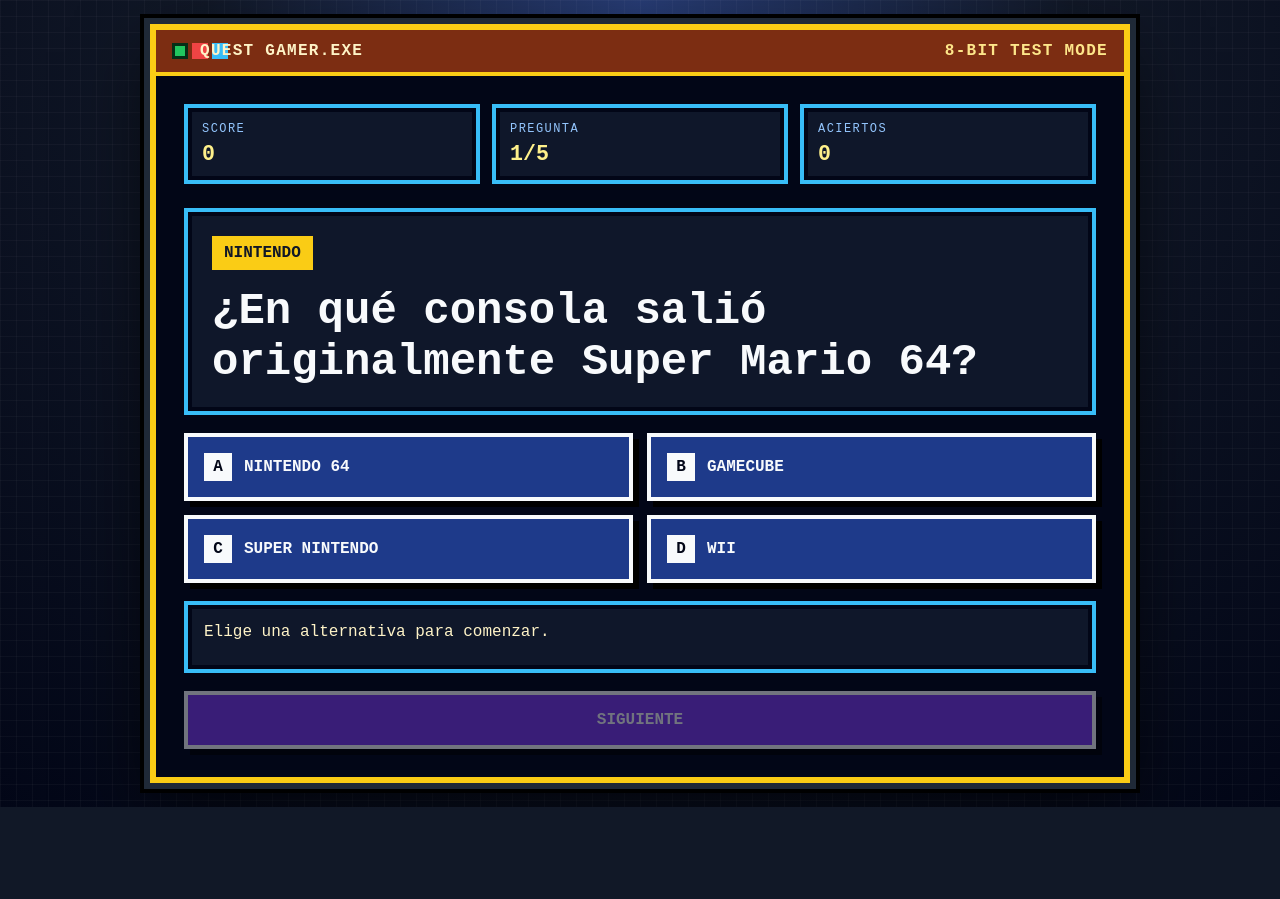
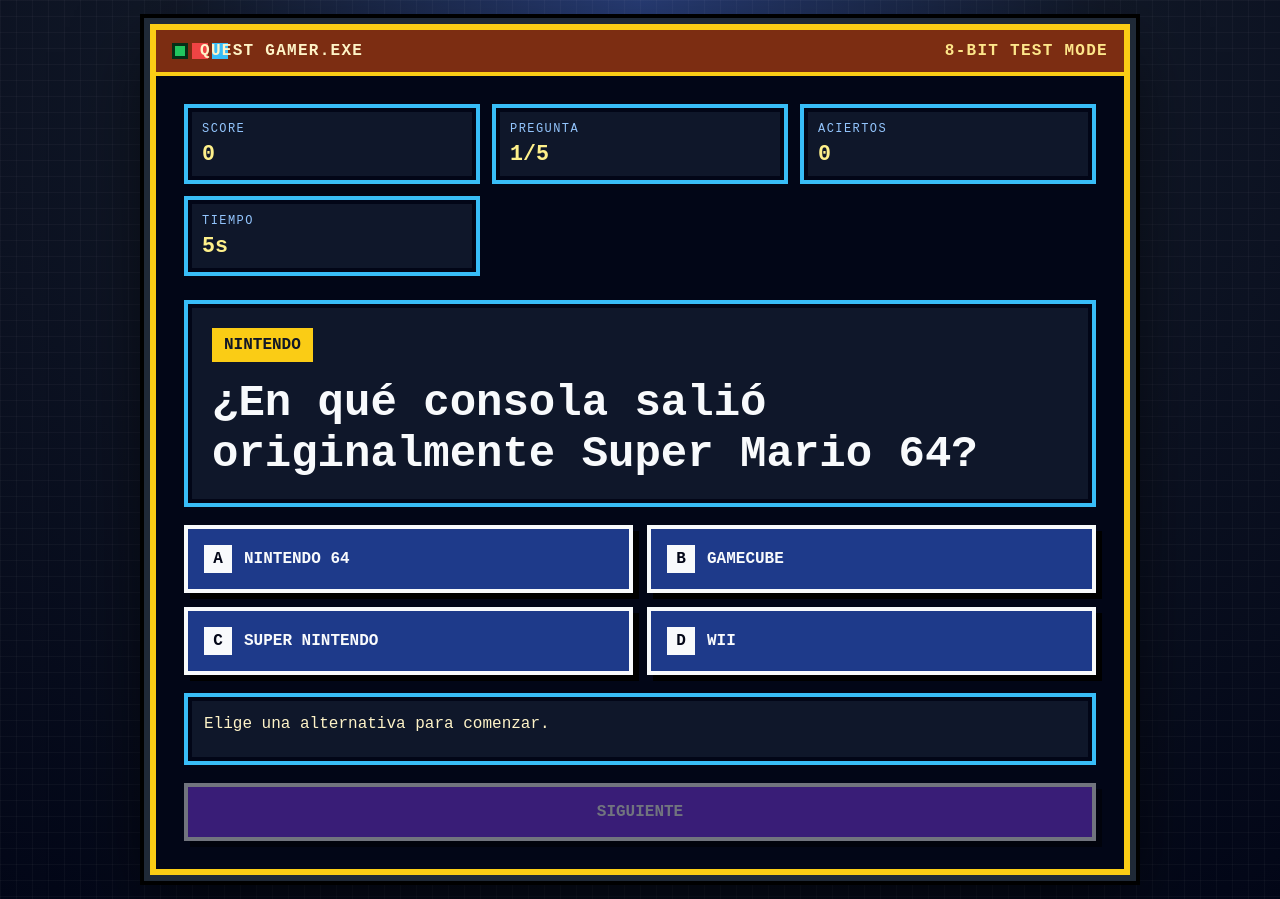
Before and after one commit to iSekro/Quest-Gamer, a React (Vite) app: page / in a window 1280 px wide. Before the commit the page ends 807 px from the top, so only its background shows below. Built offline with nearby package versions, Linux system fonts and the light colour scheme.

Commit message:
Add per-question timer and timeout lock

```diff
--- a/src/App.tsx
+++ b/src/App.tsx
@@ -1,9 +1,11 @@
-import { useMemo, useState } from 'react';
+import { useEffect, useMemo, useState } from 'react';
 import { sampleQuestions } from './data/questions';
 import { answerQuestion, calculateScore, getNextQuestionIndex, validateQuestionBank } from './lib/quizEngine';
 import './styles.css';
 
 type GameState = 'playing' | 'finished';
+
+const QUESTION_TIME_SECONDS = 10;
 
 export default function App() {
   const questions = useMemo(() => {
@@ -17,15 +19,39 @@
   const [selectedOptionId, setSelectedOptionId] = useState<string | null>(null);
   const [feedback, setFeedback] = useState<string>('Elige una alternativa para comenzar.');
   const [gameState, setGameState] = useState<GameState>('playing');
+  const [timeLeft, setTimeLeft] = useState(QUESTION_TIME_SECONDS);
+  const [isQuestionLocked, setIsQuestionLocked] = useState(false);
 
   const currentQuestion = questions[currentQuestionIndex];
   const progress = `${currentQuestionIndex + 1}/${questions.length}`;
+  const isTimerDanger = timeLeft <= 3;
+
+  useEffect(() => {
+    if (gameState !== 'playing' || isQuestionLocked) return;
+
+    const timerId = window.setInterval(() => {
+      setTimeLeft((currentTime) => {
+        if (currentTime <= 1) {
+          window.clearInterval(timerId);
+          setIsQuestionLocked(true);
+          setSelectedOptionId(null);
+          setFeedback('TIEMPO AGOTADO — No sumas puntos en esta pregunta.');
+          return 0;
+        }
+
+        return currentTime - 1;
+      });
+    }, 1000);
+
+    return () => window.clearInterval(timerId);
+  }, [currentQuestionIndex, gameState, isQuestionLocked]);
 
   function handleAnswer(optionId: string) {
-    if (selectedOptionId || gameState === 'finished') return;
+    if (isQuestionLocked || gameState === 'finished') return;
 
     const result = answerQuestion(currentQuestion, optionId);
     setSelectedOptionId(optionId);
+    setIsQuestionLocked(true);
     setScore((previousScore) => calculateScore(previousScore, result));
 
     if (result.isCorrect) {
@@ -48,6 +74,8 @@
 
     setCurrentQuestionIndex(nextIndex);
     setSelectedOptionId(null);
+    setIsQuestionLocked(false);
+    setTimeLeft(QUESTION_TIME_SECONDS);
     setFeedback('Elige una alternativa.');
   }
 
@@ -56,6 +84,8 @@
     setScore(0);
     setCorrectAnswers(0);
     setSelectedOptionId(null);
+    setIsQuestionLocked(false);
+    setTimeLeft(QUESTION_TIME_SECONDS);
     setFeedback('Elige una alternativa para comenzar.');
     setGameState('playing');
   }
@@ -83,6 +113,10 @@
               <span className="hud-label">ACIERTOS</span>
               <strong>{correctAnswers}</strong>
             </div>
+            <div>
+              <span className="hud-label">TIEMPO</span>
+              <strong className={isTimerDanger ? 'timer-danger' : ''}>{timeLeft}s</strong>
+            </div>
           </div>
 
           {gameState === 'playing' ? (
@@ -95,7 +129,7 @@
               <div className="options-grid" role="list" aria-label="Alternativas de respuesta">
                 {currentQuestion.options.map((option, index) => {
                   const isSelected = selectedOptionId === option.id;
-                  const isCorrect = selectedOptionId !== null && option.id === currentQuestion.correctOptionId;
+                  const shouldRevealCorrect = isQuestionLocked && option.id === currentQuestion.correctOptionId;
                   const isWrong = isSelected && option.id !== currentQuestion.correctOptionId;
 
                   return (
@@ -103,11 +137,11 @@
                       key={option.id}
                       className={[
                         'answer-button',
-                        isCorrect ? 'answer-button--correct' : '',
+                        shouldRevealCorrect ? 'answer-button--correct' : '',
                         isWrong ? 'answer-button--wrong' : '',
                       ].join(' ')}
                       onClick={() => handleAnswer(option.id)}
-                      disabled={selectedOptionId !== null}
+                      disabled={isQuestionLocked}
                     >
                       <span className="answer-key">{String.fromCharCode(65 + index)}</span>
                       <span>{option.text}</span>
@@ -118,7 +152,7 @@
 
               <div className="feedback-box" aria-live="polite">{feedback}</div>
 
-              <button className="next-button" onClick={handleNextQuestion} disabled={!selectedOptionId}>
+              <button className="next-button" onClick={handleNextQuestion} disabled={!isQuestionLocked}>
                 {currentQuestionIndex + 1 === questions.length ? 'TERMINAR PARTIDA' : 'SIGUIENTE'}
               </button>
             </>
```
